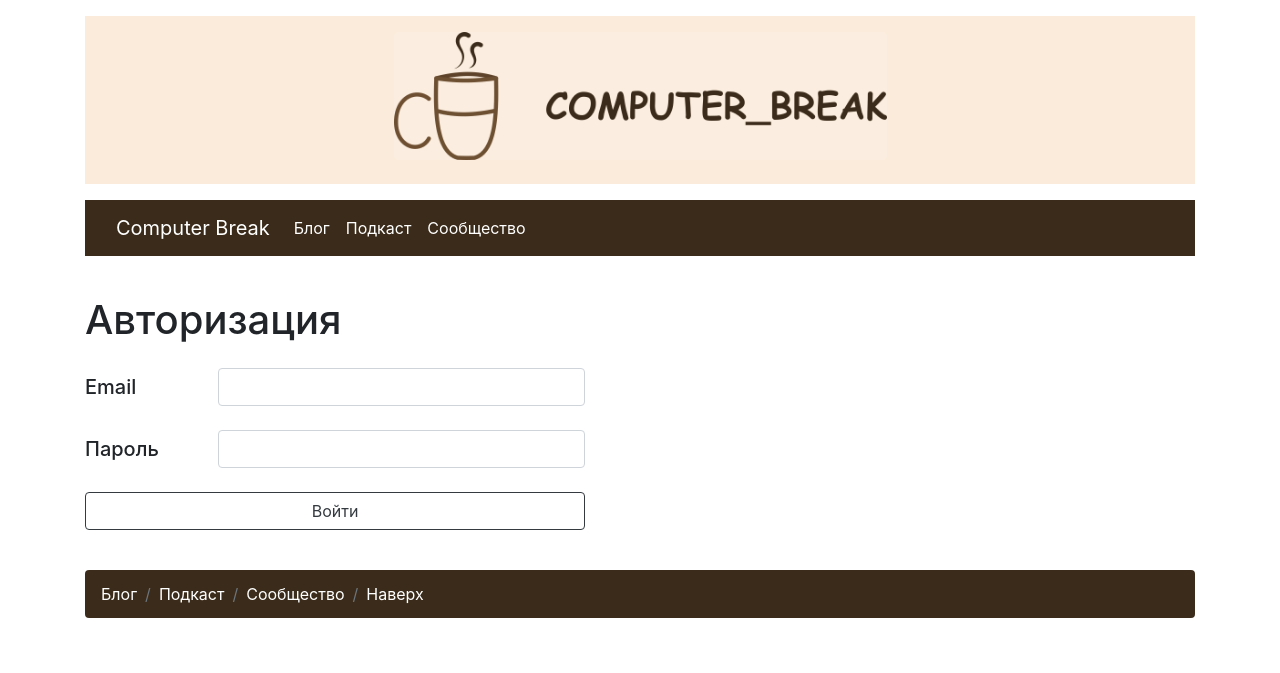
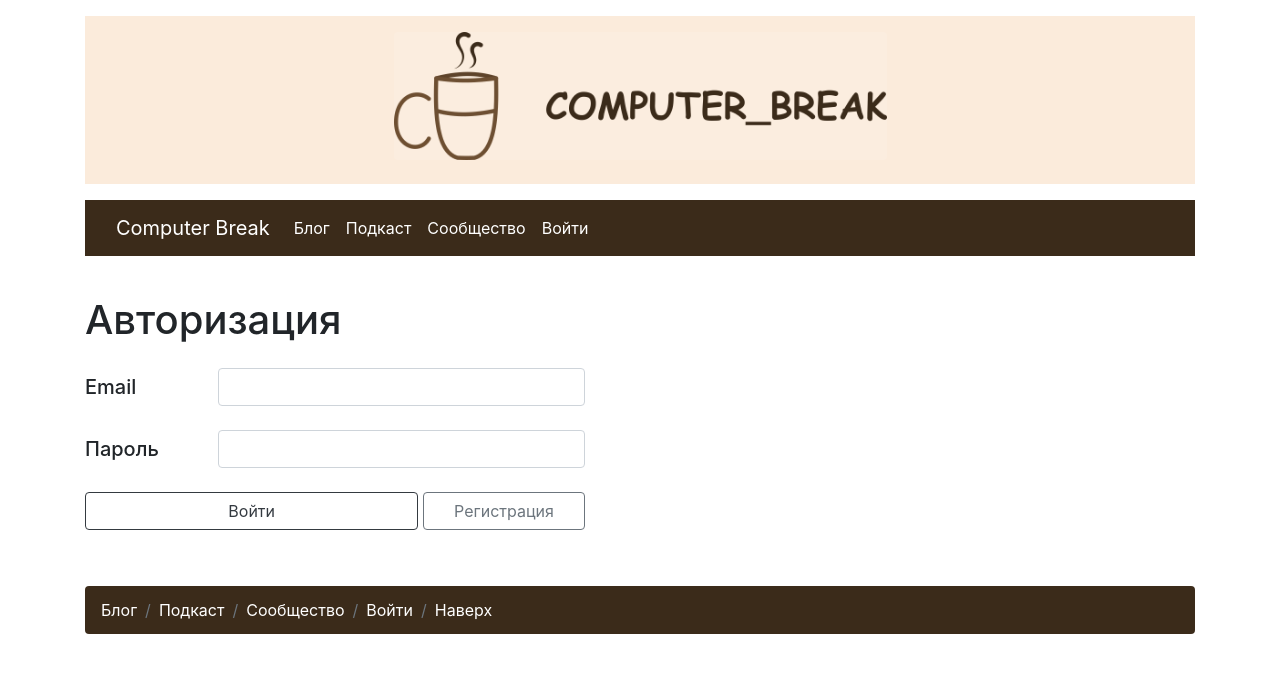
Before and after one commit to jdenisova/computer-break-webapp, a Flask app: page /login in a window 1280 px wide. Shown: the top 673 px of the page. Run offline with Flask 2, Linux system fonts and the light colour scheme.

Commit message:
Updated menu and login.html.

```diff
--- a/app.py
+++ b/app.py
@@ -7,6 +7,7 @@ menu = [
     {"name": "Блог", "url": "/"},
     {"name": "Подкаст", "url": "/podcast"},
     {"name": "Сообщество", "url": "/community"},
+    {"name": "Войти", "url": "/login"},
 ]
 
 
--- a/templates/login.html
+++ b/templates/login.html
@@ -16,8 +16,14 @@
         </div>
     </div>
 
-    <div class="text-center">
-        <button type="submit" class="btn btn-outline-dark" style="width: 100%;">Войти</button>
+    <div class="container">
+        <div class="row mb-3">
+            <button type="submit" class="col-sm-8 btn btn-outline-dark">Войти</button>
+            &nbsp;
+            <a href="{{ url_for('register') }}" class="col-sm btn btn-outline-secondary">Регистрация</a>
+        </div>
     </div>
+
 </form>
+
 {% endblock %}
```
